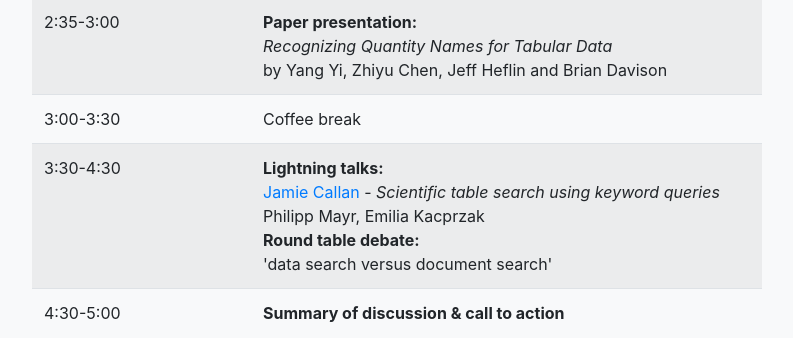
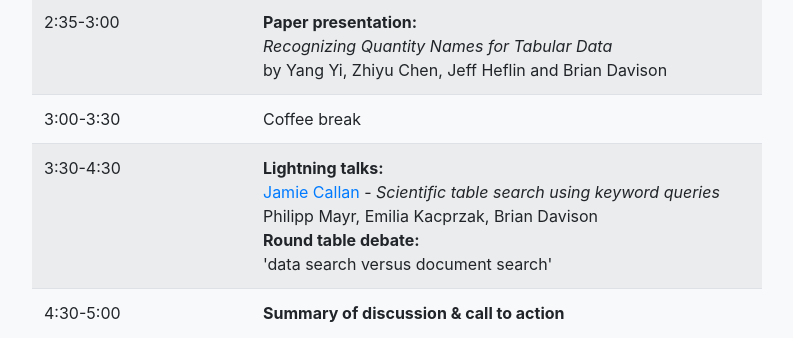
Before and after one commit to datasearch-ws/2018, a plain HTML site: page index.html in a window 1280 px wide. Shown: the part 2873-3211 px from the top of the page, without its empty margins (243-1036 px from the left). Drawn offline with Linux system fonts and the light colour scheme.

Commit message:
shedule update

```diff
--- a/index.html
+++ b/index.html
@@ -191,7 +191,7 @@
                     </tr>
                     <tr>
                       <td>3:30-4:30</td>
-                      <td> <strong>Lightning talks: </strong>  <br> <a href="http://www.cs.cmu.edu/~callan/">Jamie Callan</a> - <i> Scientific table search using keyword queries </i> <br> Philipp Mayr, Emilia Kacprzak <br>  <strong> Round table debate: </strong> <br>'data search versus document search'</td>
+                      <td> <strong>Lightning talks: </strong>  <br> <a href="http://www.cs.cmu.edu/~callan/">Jamie Callan</a> - <i> Scientific table search using keyword queries </i> <br> Philipp Mayr, Emilia Kacprzak, Brian Davison <br>  <strong> Round table debate: </strong> <br>'data search versus document search'</td>
                     </tr>
                     <tr>
                       <td>4:30-5:00</td>
```
